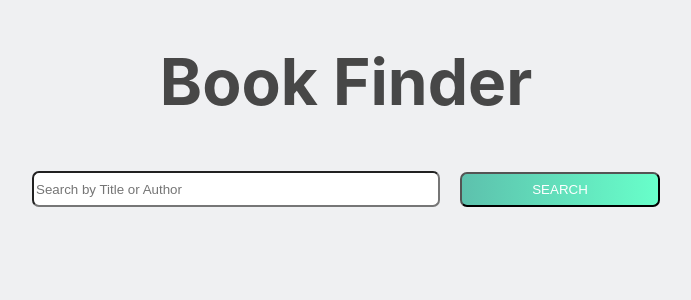
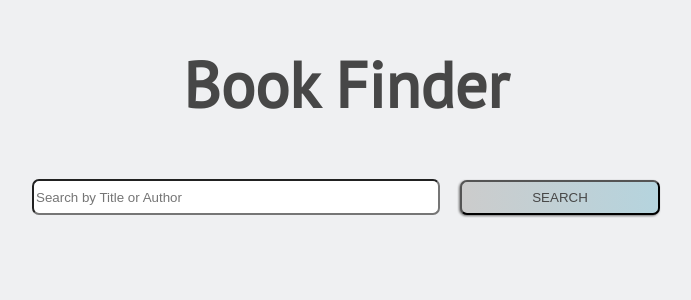
Before and after one commit to Manjilan/bookfinder, a React (Create React App) app: page / in a window 1280 px wide. Shown: the top 300 px of the page, without its empty margins (294-985 px from the left). Built offline with nearby package versions, Linux system fonts and the light colour scheme.

Commit message:
added stylings

```diff
--- a/public/index.html
+++ b/public/index.html
@@ -23,6 +23,7 @@
       Learn how to configure a non-root public URL by running `npm run build`.
     -->
     <title>Book Finder</title>
+    <link href="https://fonts.googleapis.com/css?family=PT+Sans" rel="stylesheet">
   </head>
   <body>
     <noscript>You need to enable JavaScript to run this app.</noscript>
--- a/src/App.css
+++ b/src/App.css
@@ -1,5 +1,6 @@
 body {
   background: #eff0f2;
+  font-family: PT sans;
 }
 .App-header {
   display: flex;
@@ -20,7 +21,8 @@ button {
   width: 15em;
   border-radius: 7px;
   margin-left: 20px;
-  color: #ffffff;
-  background: linear-gradient(to right, #5dc1ad, #68ffca);
+  color: #474747;
+  background: linear-gradient(to right, #CCCCCC, #B5D4DE);
   text-transform: uppercase;
+  filter: drop-shadow(-1px 1px 1px #707070);
 }
--- a/src/Book.css
+++ b/src/Book.css
@@ -1,11 +1,13 @@
 .stack {
-  height: 250px;
+  height: 260px;
   width: 500px;
   background: white;
   display: flex;
   justify-content: space-between;
   padding: 1%;
   margin: 2% 2%;
+  filter: drop-shadow(-1px 5px 5px #9de0d9);
+  border-radius: 5px;
 }
 p {
   font-size: 16px;
```
